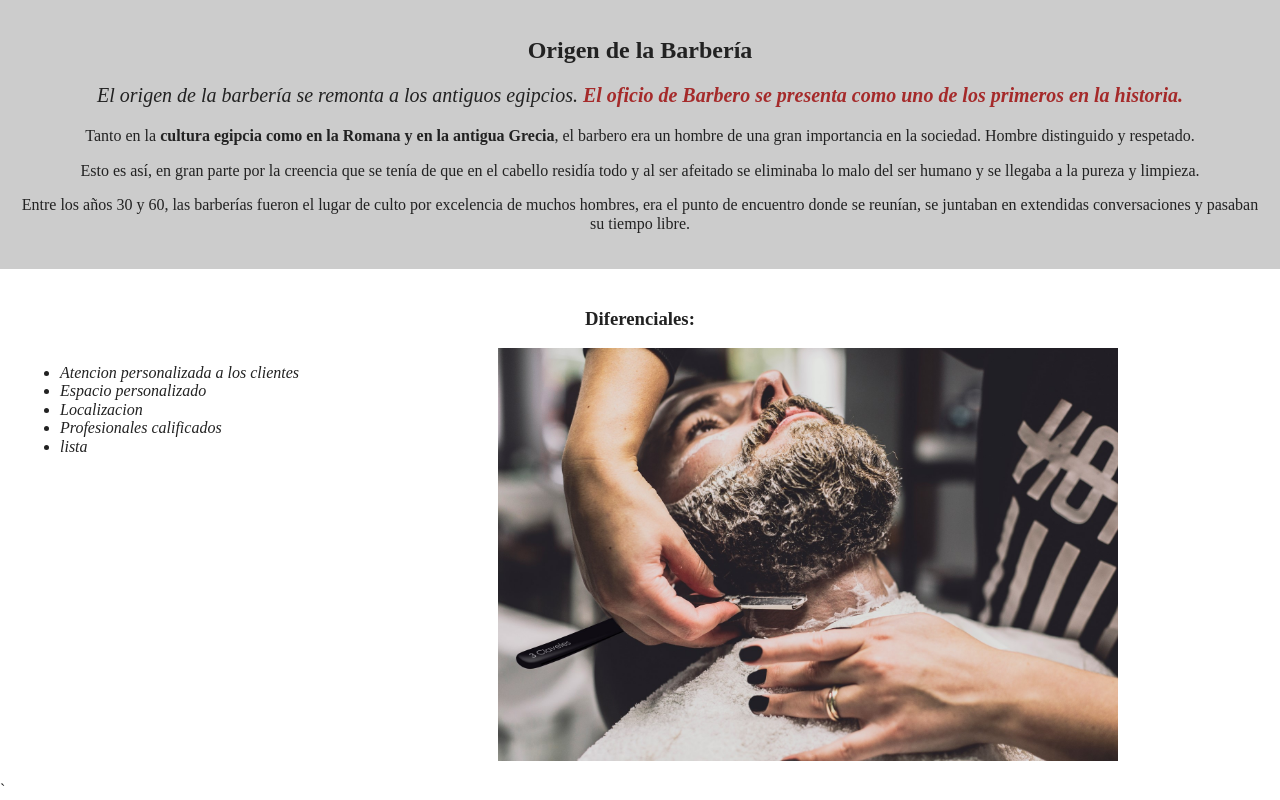
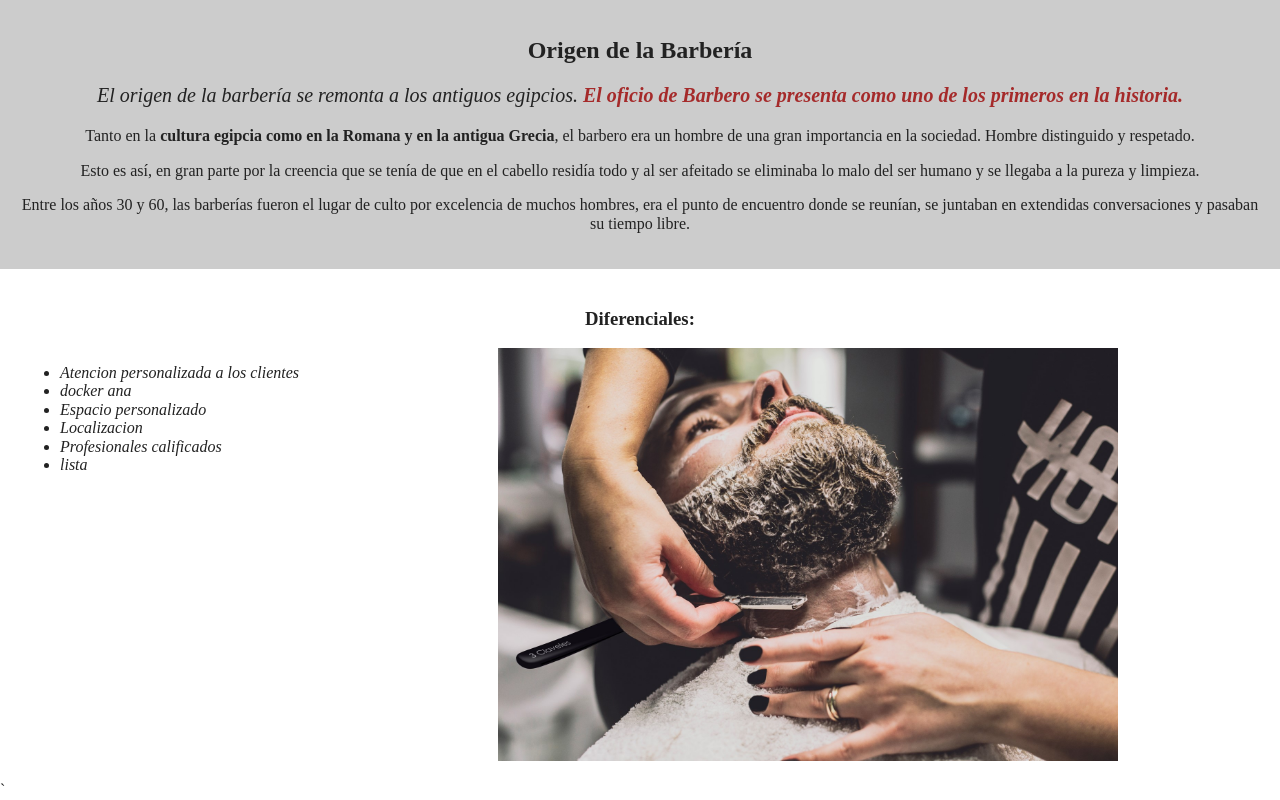
Before and after one commit to richardRIHB/alura, a website built with Parcel: page index.html in a window 1280 px wide. Shown: the part 935-1735 px from the top of the page. Built offline with nearby package versions, Linux system fonts and the light colour scheme.

Commit message:
actulizando docker

```diff
--- a/index.html
+++ b/index.html
@@ -55,6 +55,7 @@
       <h3 class="titulo_centralizado">Diferenciales:</h3>
       <ul>
         <li class="items">Atencion personalizada a los clientes</li>
+        <li class="items">docker ana</li>
         <li class="items">Espacio personalizado</li>
         <li class="items">Localizacion</li>
         <li class="items">Profesionales calificados</li>
```
